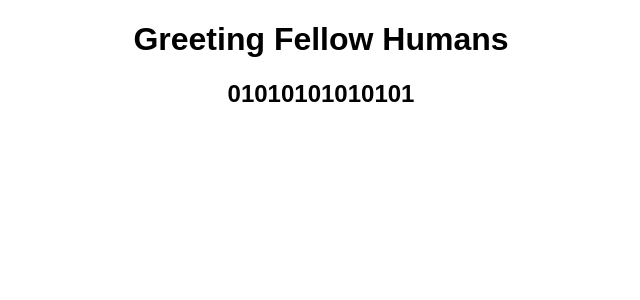
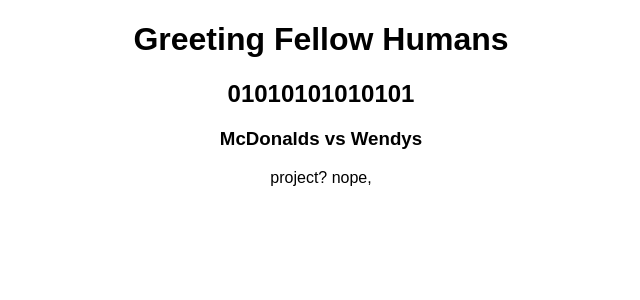
Before and after one commit to J-a-crypto/class-roster, a React (Create React App) app: page / in a window 1280 px wide. Shown: the top 300 px of the page, without its empty margins (319-959 px from the left). Built offline with nearby package versions, Linux system fonts and the light colour scheme.

Commit message:
new change

```diff
--- a/src/App.js
+++ b/src/App.js
@@ -5,6 +5,9 @@
     <div className="App">
       <h1>Greeting Fellow Humans</h1>
       <h2>01010101010101</h2>
+      <h3>McDonalds vs Wendys</h3>
+
+      <p>project? nope,</p>
     </div>
   );
 }
```
